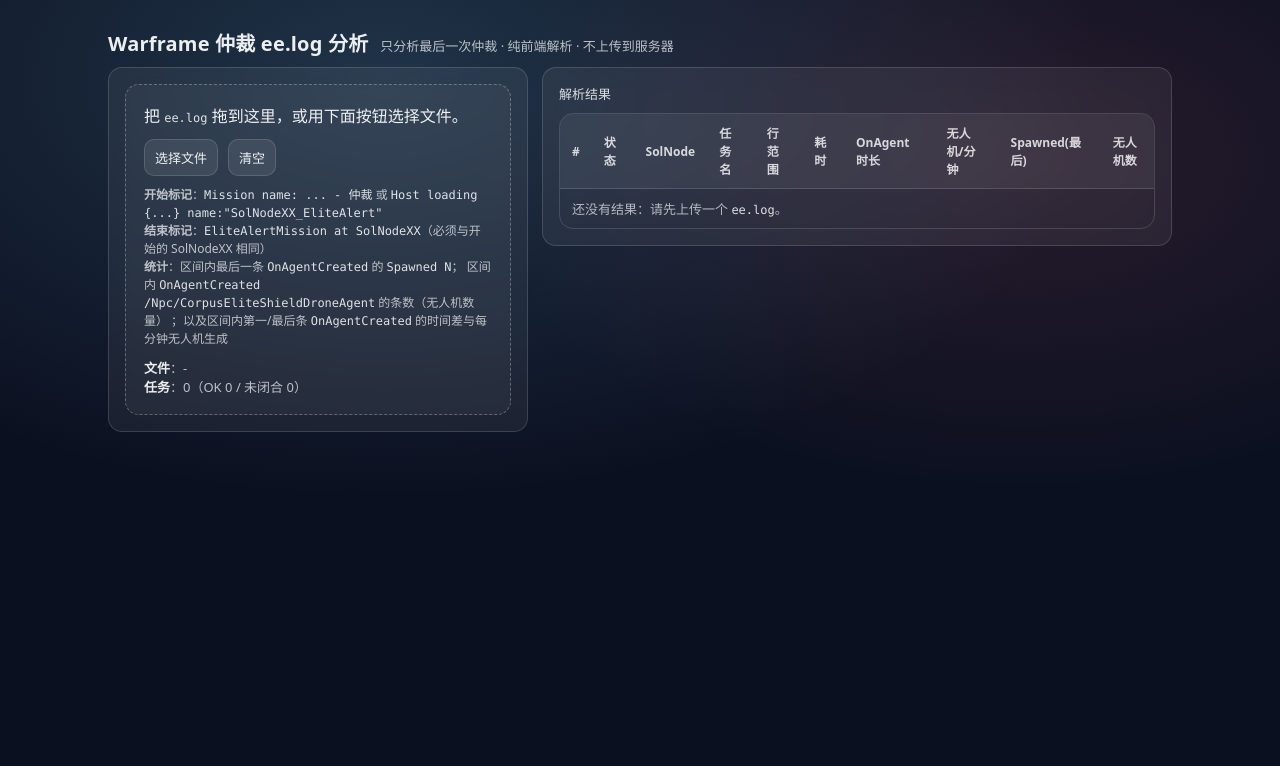
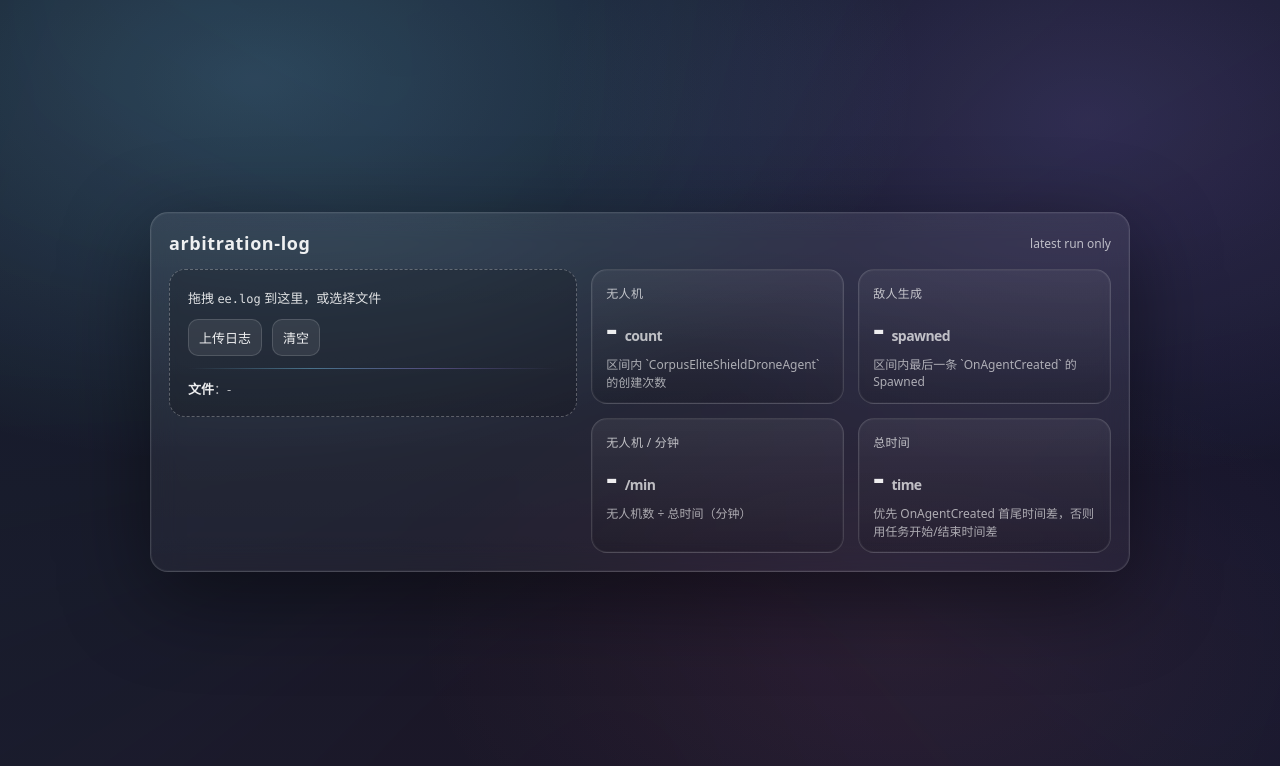
Before and after one commit to wxhn1225/arbitration-log, a Next.js app: page / in a window 1280 px wide. Shown: the top 766 px of the page. Built offline with nearby package versions, Linux system fonts and the light colour scheme.

Commit message:
refactor: 网页风格改善

```diff
--- a/src/app/globals.css
+++ b/src/app/globals.css
@@ -1,13 +1,17 @@
 :root {
   color-scheme: dark;
-  --bg: #0b1020;
-  --panel: rgba(255, 255, 255, 0.06);
-  --panel-2: rgba(255, 255, 255, 0.04);
+  --bg0: #060813;
+  --bg1: #0b1020;
+  --panel: rgba(255, 255, 255, 0.07);
+  --panel2: rgba(255, 255, 255, 0.04);
   --text: rgba(255, 255, 255, 0.92);
-  --muted: rgba(255, 255, 255, 0.7);
+  --muted: rgba(255, 255, 255, 0.68);
   --border: rgba(255, 255, 255, 0.14);
+  --glow: rgba(125, 211, 252, 0.22);
+  --glow2: rgba(167, 139, 250, 0.16);
   --accent: #7dd3fc;
-  --bad: #fb7185;
+  --accent2: #a78bfa;
+  --danger: #fb7185;
 }
 
 * {
@@ -21,12 +25,14 @@
 
 body {
   margin: 0;
-  background: radial-gradient(1200px 700px at 30% 10%, rgba(125, 211, 252, 0.18), transparent 60%),
-    radial-gradient(1000px 600px at 80% 20%, rgba(251, 113, 133, 0.12), transparent 55%),
-    var(--bg);
+  background: radial-gradient(1200px 700px at 20% 10%, rgba(125, 211, 252, 0.22), transparent 55%),
+    radial-gradient(900px 600px at 85% 15%, rgba(167, 139, 250, 0.18), transparent 60%),
+    radial-gradient(800px 500px at 70% 80%, rgba(251, 113, 133, 0.08), transparent 60%),
+    linear-gradient(180deg, var(--bg0), var(--bg1));
   color: var(--text);
   font-family: ui-sans-serif, system-ui, -apple-system, "Segoe UI", Roboto, "Helvetica Neue", Arial,
     "Noto Sans", "Liberation Sans", sans-serif;
+  overflow-x: hidden;
 }
 
 a {
@@ -34,61 +40,90 @@
 }
 
 .wrap {
-  max-width: 1100px;
+  min-height: 100%;
+  display: grid;
+  place-items: center;
   padding: 28px 18px 44px;
-  margin: 0 auto;
+}
+
+.bgfx {
+  position: fixed;
+  inset: -40vmax;
+  z-index: -1;
+  background: conic-gradient(
+    from 210deg,
+    rgba(125, 211, 252, 0.18),
+    rgba(167, 139, 250, 0.14),
+    rgba(251, 113, 133, 0.10),
+    rgba(125, 211, 252, 0.18)
+  );
+  filter: blur(120px);
+  opacity: 0.65;
+  animation: spin 18s linear infinite;
+}
+
+@keyframes spin {
+  from {
+    transform: rotate(0deg);
+  }
+  to {
+    transform: rotate(360deg);
+  }
 }
 
 .title {
   display: flex;
-  align-items: baseline;
-  gap: 12px;
-  flex-wrap: wrap;
-  margin-bottom: 10px;
+  align-items: center;
+  justify-content: space-between;
+  gap: 14px;
+  margin-bottom: 14px;
 }
 
 .title h1 {
   margin: 0;
-  font-size: 20px;
-  letter-spacing: 0.2px;
+  font-size: 18px;
+  letter-spacing: 0.6px;
+  text-transform: lowercase;
 }
 
 .title .sub {
   color: var(--muted);
-  font-size: 13px;
+  font-size: 12px;
 }
 
 .panel {
-  background: var(--panel);
-  border: 1px solid var(--border);
-  border-radius: 14px;
-  padding: 16px;
-  backdrop-filter: blur(10px);
+  width: min(980px, 100%);
+  background: linear-gradient(180deg, rgba(255, 255, 255, 0.08), rgba(255, 255, 255, 0.04));
+  border: 1px solid rgba(255, 255, 255, 0.14);
+  border-radius: 18px;
+  padding: 18px;
+  backdrop-filter: blur(14px);
+  box-shadow: 0 0 0 1px rgba(255, 255, 255, 0.04) inset, 0 24px 90px rgba(0, 0, 0, 0.45);
 }
 
-.grid {
+.panelInner {
   display: grid;
   grid-template-columns: 1fr;
   gap: 14px;
 }
 
 @media (min-width: 900px) {
-  .grid {
-    grid-template-columns: 420px 1fr;
-    align-items: start;
+  .panelInner {
+    grid-template-columns: 1.1fr 1.4fr;
+    align-items: stretch;
   }
 }
 
 .drop {
   border: 1px dashed rgba(255, 255, 255, 0.28);
-  border-radius: 14px;
+  border-radius: 16px;
   padding: 18px;
-  background: var(--panel-2);
+  background: rgba(0, 0, 0, 0.18);
   transition: 120ms ease;
 }
 .drop.dragover {
   border-color: var(--accent);
-  box-shadow: 0 0 0 3px rgba(125, 211, 252, 0.15);
+  box-shadow: 0 0 0 3px rgba(125, 211, 252, 0.18), 0 0 48px rgba(125, 211, 252, 0.14);
 }
 
 .row {
@@ -120,13 +155,6 @@
   display: none;
 }
 
-.meta {
-  margin-top: 10px;
-  color: var(--muted);
-  font-size: 12px;
-  line-height: 1.5;
-}
-
 .status {
   margin-top: 10px;
   font-size: 13px;
@@ -136,37 +164,7 @@
   color: var(--text);
 }
 .status .bad {
-  color: var(--bad);
-}
-
-table {
-  width: 100%;
-  border-collapse: separate;
-  border-spacing: 0;
-  overflow: hidden;
-  border: 1px solid var(--border);
-  border-radius: 14px;
-}
-
-thead th {
-  text-align: left;
-  font-weight: 600;
-  font-size: 12px;
-  color: rgba(255, 255, 255, 0.8);
-  padding: 10px 12px;
-  background: rgba(255, 255, 255, 0.06);
-  border-bottom: 1px solid var(--border);
-}
-
-tbody td {
-  padding: 10px 12px;
-  border-bottom: 1px solid rgba(255, 255, 255, 0.08);
-  font-size: 13px;
-  vertical-align: top;
-}
-
-tbody tr:last-child td {
-  border-bottom: none;
+  color: var(--danger);
 }
 
 .pill {
@@ -182,19 +180,65 @@
   white-space: nowrap;
 }
 
-.warn {
-  margin-top: 12px;
-  padding: 10px 12px;
-  border-radius: 12px;
-  border: 1px solid rgba(251, 113, 133, 0.35);
-  background: rgba(251, 113, 133, 0.08);
-  color: rgba(255, 255, 255, 0.88);
-  font-size: 13px;
-}
-
 code {
   font-family: ui-monospace, SFMono-Regular, Menlo, Monaco, Consolas, "Liberation Mono", "Courier New",
     monospace;
   font-size: 12px;
   color: rgba(255, 255, 255, 0.85);
 }
+
+.metrics {
+  display: grid;
+  grid-template-columns: repeat(2, minmax(0, 1fr));
+  gap: 12px;
+  height: 100%;
+}
+
+@media (min-width: 900px) {
+  .metrics {
+    grid-template-columns: repeat(2, minmax(0, 1fr));
+    gap: 14px;
+  }
+}
+
+.metric {
+  border: 1px solid rgba(255, 255, 255, 0.14);
+  border-radius: 16px;
+  padding: 14px 14px 12px;
+  background: linear-gradient(180deg, rgba(255, 255, 255, 0.06), rgba(0, 0, 0, 0.12));
+  box-shadow: 0 0 0 1px rgba(255, 255, 255, 0.04) inset;
+}
+
+.metricLabel {
+  font-size: 12px;
+  letter-spacing: 0.3px;
+  color: rgba(255, 255, 255, 0.70);
+}
+
+.metricValue {
+  margin-top: 8px;
+  font-size: 34px;
+  line-height: 1.08;
+  font-weight: 700;
+  letter-spacing: -0.6px;
+}
+
+.metricValue small {
+  font-size: 14px;
+  font-weight: 600;
+  color: rgba(255, 255, 255, 0.70);
+  margin-left: 8px;
+}
+
+.metricHint {
+  margin-top: 8px;
+  font-size: 12px;
+  color: rgba(255, 255, 255, 0.62);
+}
+
+.accentLine {
+  height: 1px;
+  background: linear-gradient(90deg, transparent, rgba(125, 211, 252, 0.65), rgba(167, 139, 250, 0.55), transparent);
+  opacity: 0.65;
+  margin: 12px 0 10px;
+}
--- a/src/app/layout.tsx
+++ b/src/app/layout.tsx
@@ -1,8 +1,8 @@
 import "./globals.css";
 
 export const metadata = {
-  title: "Warframe 仲裁 ee.log 分析",
-  description: "上传 ee.log，解析仲裁任务区间并统计 Spawned 与无人机数量。",
+  title: "arbitration-log",
+  description: "arbitration-log",
 };
 
 export default function RootLayout({
--- a/src/app/page.tsx
+++ b/src/app/page.tsx
@@ -3,11 +3,6 @@
 import React, { useMemo, useRef, useState } from "react";
 import type { MissionResult, ParseResult } from "../parser";
 import { parseEeLog } from "../parser";
-
-function formatSeconds(v?: number): string {
-  if (v == null) return "-";
-  return v.toFixed(3);
-}
 
 function formatDuration(v?: number): string {
   if (v == null) return "-";
@@ -27,14 +22,6 @@
   return v.toFixed(2);
 }
 
-function StatusPill({ m }: { m: MissionResult }) {
-  return (
-    <span className="pill" title={m.note ?? ""}>
-      {m.status === "ok" ? "OK" : "未闭合"}
-    </span>
-  );
-}
-
 export default function Page() {
   const fileRef = useRef<HTMLInputElement | null>(null);
   const [isDragOver, setIsDragOver] = useState(false);
@@ -43,13 +30,26 @@
   const [parse, setParse] = useState<ParseResult | null>(null);
   const [error, setError] = useState<string | null>(null);
 
-  const summary = useMemo(() => {
-    const missions = parse?.missions ?? [];
-    const ok = missions.filter((m) => m.status === "ok").length;
-    const incomplete = missions.length - ok;
-    const last = [...missions].reverse().find((m) => m.status === "ok");
-    return { total: missions.length, ok, incomplete, last };
+  const m = useMemo<MissionResult | null>(() => {
+    return parse?.missions?.[0] ?? null;
   }, [parse]);
+
+  const metrics = useMemo(() => {
+    const enemySpawned = m?.spawnedAtEnd ?? undefined;
+    const drones = m?.shieldDroneCount ?? undefined;
+    const totalSec =
+      m?.onAgentCreatedSpanSec != null && m.onAgentCreatedSpanSec > 0
+        ? m.onAgentCreatedSpanSec
+        : m?.durationSec != null && m.durationSec > 0
+          ? m.durationSec
+          : undefined;
+    const dronesPerMin =
+      drones != null && totalSec != null && totalSec > 0
+        ? drones / (totalSec / 60)
+        : undefined;
+
+    return { enemySpawned, drones, totalSec, dronesPerMin };
+  }, [m]);
 
   const handleFile = async (file: File) => {
     setError(null);
@@ -58,7 +58,7 @@
     setFileSize(file.size);
     try {
       const text = await file.text();
-      const res = parseEeLog(text);
+      const res = parseEeLog(text); // 默认 latest
       setParse(res);
     } catch (e) {
       setError(e instanceof Error ? e.message : "读取或解析失败");
@@ -67,13 +67,15 @@
 
   return (
     <div className="wrap">
+      <div className="bgfx" />
+      <div className="panel">
       <div className="title">
-        <h1>Warframe 仲裁 ee.log 分析</h1>
-        <div className="sub">只分析最后一次仲裁 · 纯前端解析 · 不上传到服务器</div>
+        <h1>arbitration-log</h1>
+        <div className="sub">latest run only</div>
       </div>
 
-      <div className="grid">
-        <div className="panel">
+      <div className="panelInner">
+        <div>
           <div
             className={`drop ${isDragOver ? "dragover" : ""}`}
             onDragOver={(e) => {
@@ -88,13 +90,13 @@
               if (f) void handleFile(f);
             }}
           >
-            <div>
-              把 <code>ee.log</code> 拖到这里，或用下面按钮选择文件。
+            <div style={{ fontSize: 13, color: "rgba(255,255,255,0.86)" }}>
+              拖拽 <code>ee.log</code> 到这里，或选择文件
             </div>
 
             <div className="row">
               <label className="btn" htmlFor="file">
-                选择文件
+                上传日志
               </label>
               <button
                 type="button"
@@ -120,38 +122,16 @@
               />
             </div>
 
-            <div className="meta">
-              <div>
-                <strong>开始标记</strong>：<code>Mission name: ... - 仲裁</code> 或{" "}
-                <code>Host loading {"{...}"} name:"SolNodeXX_EliteAlert"</code>
-              </div>
-              <div>
-                <strong>结束标记</strong>：<code>EliteAlertMission at SolNodeXX</code>（必须与开始的
-                SolNodeXX 相同）
-              </div>
-              <div>
-                <strong>统计</strong>：区间内最后一条 <code>OnAgentCreated</code> 的 <code>Spawned N</code>；
-                区间内 <code>OnAgentCreated /Npc/CorpusEliteShieldDroneAgent</code> 的条数（无人机数量）
-                ；以及区间内第一/最后条 <code>OnAgentCreated</code> 的时间差与每分钟无人机生成
-              </div>
-            </div>
+            <div className="accentLine" />
 
             <div className="status">
               <div>
                 <strong>文件</strong>：{fileName ?? "-"}{" "}
                 {fileSize != null ? <span>({(fileSize / 1024 / 1024).toFixed(2)} MB)</span> : null}
               </div>
-              <div>
-                <strong>任务</strong>：{summary.total}（OK {summary.ok} / 未闭合 {summary.incomplete}）
-              </div>
-              {summary.last?.spawnedAtEnd != null ? (
-                <div>
-                  <strong>最后一个 OK 任务 Spawned</strong>：{summary.last.spawnedAtEnd}
-                </div>
-              ) : null}
-              {summary.last?.shieldDronePerMin != null ? (
-                <div>
-                  <strong>最后一个 OK 任务 无人机/分钟</strong>：{formatPerMin(summary.last.shieldDronePerMin)}
+              {m?.status === "incomplete" ? (
+                <div className="bad">
+                  <strong>提示</strong>：未完整匹配到结束标记（结果可能不完整）
                 </div>
               ) : null}
               {error ? (
@@ -160,80 +140,45 @@
                 </div>
               ) : null}
             </div>
-
-            {parse?.warnings?.length ? (
-              <div className="warn">
-                <div style={{ fontWeight: 600, marginBottom: 6 }}>提示</div>
-                <ul style={{ margin: 0, paddingLeft: 18 }}>
-                  {parse.warnings.map((w, idx) => (
-                    <li key={idx}>{w}</li>
-                  ))}
-                </ul>
-              </div>
-            ) : null}
           </div>
         </div>
 
-        <div className="panel">
-          <div style={{ marginBottom: 10, color: "rgba(255,255,255,0.82)", fontSize: 13 }}>
-            解析结果
+        <div className="metrics">
+          <div className="metric">
+            <div className="metricLabel">无人机</div>
+            <div className="metricValue">
+              {metrics.drones ?? "-"}
+              <small>count</small>
+            </div>
+            <div className="metricHint">区间内 `CorpusEliteShieldDroneAgent` 的创建次数</div>
           </div>
-
-          <table>
-            <thead>
-              <tr>
-                <th>#</th>
-                <th>状态</th>
-                <th>SolNode</th>
-                <th>任务名</th>
-                <th>行范围</th>
-                <th>耗时</th>
-                <th>OnAgent 时长</th>
-                <th>无人机/分钟</th>
-                <th>Spawned(最后)</th>
-                <th>无人机数</th>
-              </tr>
-            </thead>
-            <tbody>
-              {(parse?.missions ?? []).map((m) => (
-                <tr key={m.index}>
-                  <td>{m.index}</td>
-                  <td>
-                    <StatusPill m={m} />
-                  </td>
-                  <td>{m.nodeId ?? "-"}</td>
-                  <td>{m.missionName ?? "-"}</td>
-                  <td>
-                    {m.startLine}
-                    {m.endLine ? ` ~ ${m.endLine}` : ""}
-                    <div style={{ marginTop: 4, color: "rgba(255,255,255,0.62)", fontSize: 12 }}>
-                      t={formatSeconds(m.startTime)} → t={formatSeconds(m.endTime)}
-                    </div>
-                  </td>
-                  <td>{formatDuration(m.durationSec)}</td>
-                  <td>
-                    {formatDuration(m.onAgentCreatedSpanSec)}
-                    <div style={{ marginTop: 4, color: "rgba(255,255,255,0.62)", fontSize: 12 }}>
-                      t={formatSeconds(m.firstOnAgentCreatedTime)} → t={formatSeconds(m.lastOnAgentCreatedTime)}
-                    </div>
-                  </td>
-                  <td>{formatPerMin(m.shieldDronePerMin)}</td>
-                  <td>{m.spawnedAtEnd ?? "-"}</td>
-                  <td>{m.shieldDroneCount}</td>
-                </tr>
-              ))}
-
-              {(parse?.missions?.length ?? 0) === 0 ? (
-                <tr>
-                  <td colSpan={10} style={{ color: "rgba(255,255,255,0.65)" }}>
-                    还没有结果：请先上传一个 <code>ee.log</code>。
-                  </td>
-                </tr>
-              ) : null}
-            </tbody>
-          </table>
+          <div className="metric">
+            <div className="metricLabel">敌人生成</div>
+            <div className="metricValue">
+              {metrics.enemySpawned ?? "-"}
+              <small>spawned</small>
+            </div>
+            <div className="metricHint">区间内最后一条 `OnAgentCreated` 的 Spawned</div>
+          </div>
+          <div className="metric">
+            <div className="metricLabel">无人机 / 分钟</div>
+            <div className="metricValue">
+              {formatPerMin(metrics.dronesPerMin)}
+              <small>/min</small>
+            </div>
+            <div className="metricHint">无人机数 ÷ 总时间（分钟）</div>
+          </div>
+          <div className="metric">
+            <div className="metricLabel">总时间</div>
+            <div className="metricValue">
+              {formatDuration(metrics.totalSec)}
+              <small>time</small>
+            </div>
+            <div className="metricHint">优先 OnAgentCreated 首尾时间差，否则用任务开始/结束时间差</div>
+          </div>
         </div>
       </div>
     </div>
+    </div>
   );
 }
--- a/src/parser.ts
+++ b/src/parser.ts
@@ -285,6 +285,34 @@
   const startLine0 = startIdx;
   const startTime = parseTime(lines[startIdx] ?? "");
 
+  let endIdx: number | undefined = undefined;
+  let endTime: number | undefined = undefined;
+
+  // 向下扫描，拿到“最后一条”匹配 SolNode 的结束标记（同一个任务期间可能会出现多次）
+  for (let i = startIdx + 1; i < lines.length; i++) {
+    const line = lines[i] ?? "";
+
+    // 补齐 missionName / nodeId（如果开始行缺失其中之一）
+    if (!missionName) {
+      const mName = line.match(reStartMissionName);
+      if (mName) missionName = mName[1]?.trim() || undefined;
+    }
+    if (!nodeId) {
+      const mHost = line.match(reHostLoading);
+      if (mHost) nodeId = mHost[1];
+    }
+
+    const mEnd = line.match(reEnd);
+    if (mEnd && nodeId && mEnd[1] === nodeId) {
+      endIdx = i;
+      endTime = parseTime(line);
+      // 不 break，继续找同 SolNode 的更靠后的结束标记
+    }
+  }
+
+  const endLimit0 = endIdx ?? lines.length - 1;
+
+  // 在 [startIdx, endLimit0] 区间内做统计
   let shieldDroneCount = 0;
   let lastSpawned: number | undefined = undefined;
   let lastOnAgentLine0: number | undefined = undefined;
@@ -292,14 +320,9 @@
   let lastOnAgentTime: number | undefined = undefined;
   let firstOnAgentLine0: number | undefined = undefined;
 
-  let endIdx: number | undefined = undefined;
-  let endTime: number | undefined = undefined;
-
-  // 向下扫描，直到遇到第一条匹配 SolNode 的结束标记
-  for (let i = startIdx + 1; i < lines.length; i++) {
+  for (let i = startIdx + 1; i <= endLimit0; i++) {
     const line = lines[i] ?? "";
 
-    // 补齐 missionName / nodeId（如果开始行缺失其中之一）
     if (!missionName) {
       const mName = line.match(reStartMissionName);
       if (mName) missionName = mName[1]?.trim() || undefined;
@@ -328,13 +351,6 @@
         if (Number.isFinite(n)) lastSpawned = n;
       }
     }
-
-    const mEnd = line.match(reEnd);
-    if (mEnd && nodeId && mEnd[1] === nodeId) {
-      endIdx = i;
-      endTime = parseTime(line);
-      break;
-    }
   }
 
   const durationSec =
@@ -343,6 +359,12 @@
     firstOnAgentTime != null && lastOnAgentTime != null
       ? lastOnAgentTime - firstOnAgentTime
       : undefined;
+  const effectiveSpanSec =
+    spanSec != null && Number.isFinite(spanSec) && spanSec > 0
+      ? spanSec
+      : durationSec != null && Number.isFinite(durationSec) && durationSec > 0
+        ? durationSec
+        : undefined;
 
   const mission: MissionResult = {
     index: 1,
@@ -358,7 +380,7 @@
     firstOnAgentCreatedTime: firstOnAgentTime,
     lastOnAgentCreatedTime: lastOnAgentTime,
     onAgentCreatedSpanSec: spanSec != null && Number.isFinite(spanSec) ? spanSec : undefined,
-    shieldDronePerMin: calcPerMin(shieldDroneCount, spanSec),
+    shieldDronePerMin: calcPerMin(shieldDroneCount, effectiveSpanSec),
     shieldDroneCount,
     status: endIdx != null ? "ok" : "incomplete",
     note:
```
